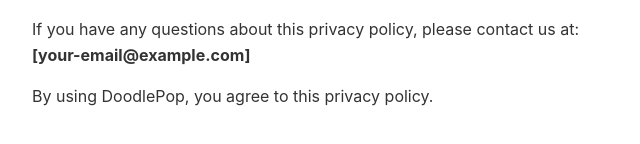
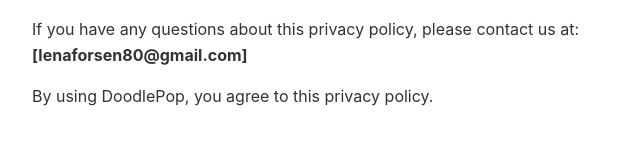
Before and after one commit to elenkam/DOODLEPOP-privacy, a plain HTML site: page index.html in a window 1280 px wide. Shown: the part 872-1016 px from the top of the page, 208-848 px from the left. Drawn offline with Linux system fonts and the light colour scheme.

Commit message:
Update index.html

```diff
--- a/index.html
+++ b/index.html
@@ -39,7 +39,7 @@
 
   <h2>Contact</h2>
   <p>If you have any questions about this privacy policy, please contact us at:<br />
-  <strong>[your-email@example.com]</strong></p>
+  <strong>[lenaforsen80@gmail.com]</strong></p>
 
   <p>By using DoodlePop, you agree to this privacy policy.</p>
 </body>
```
